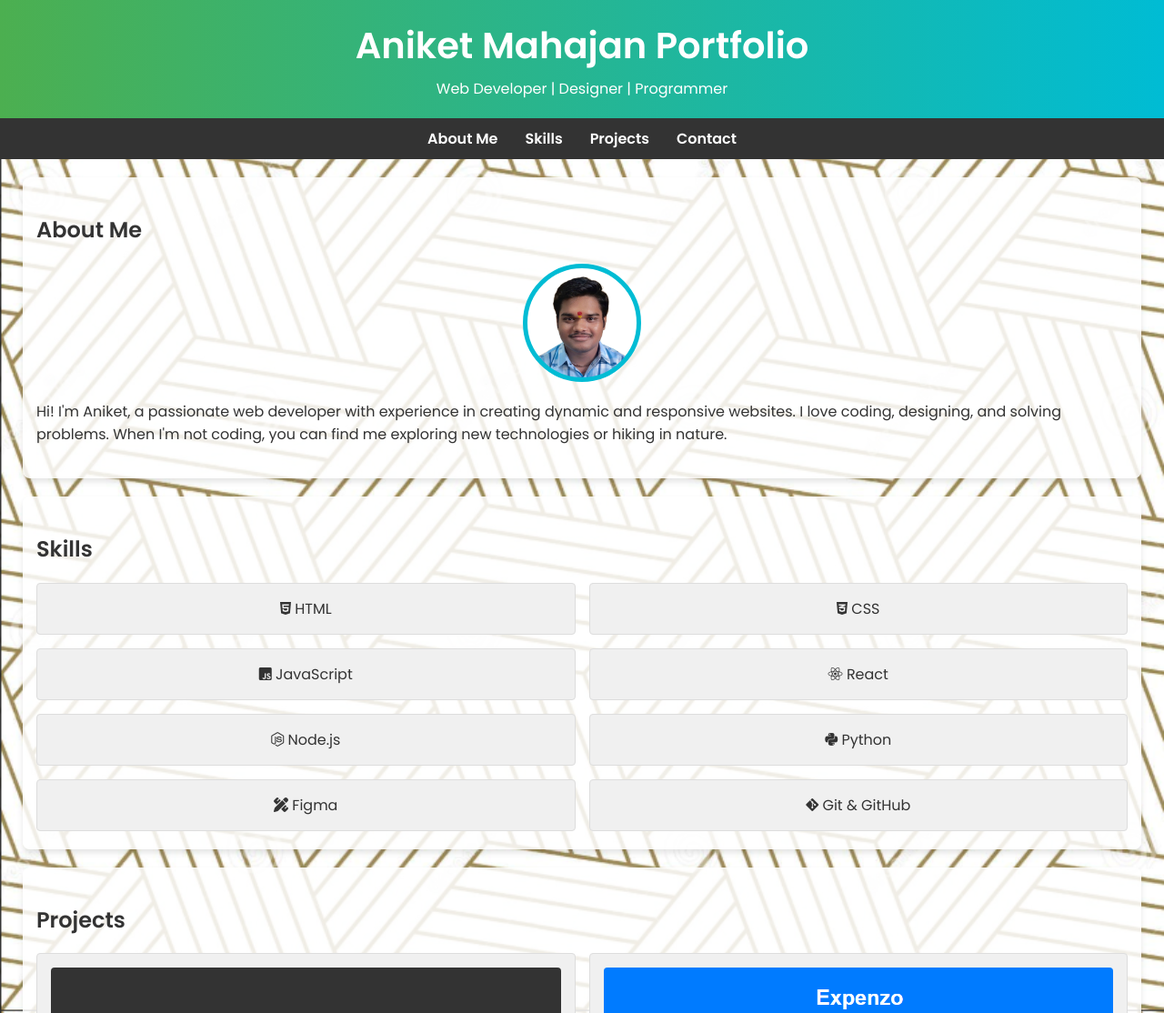
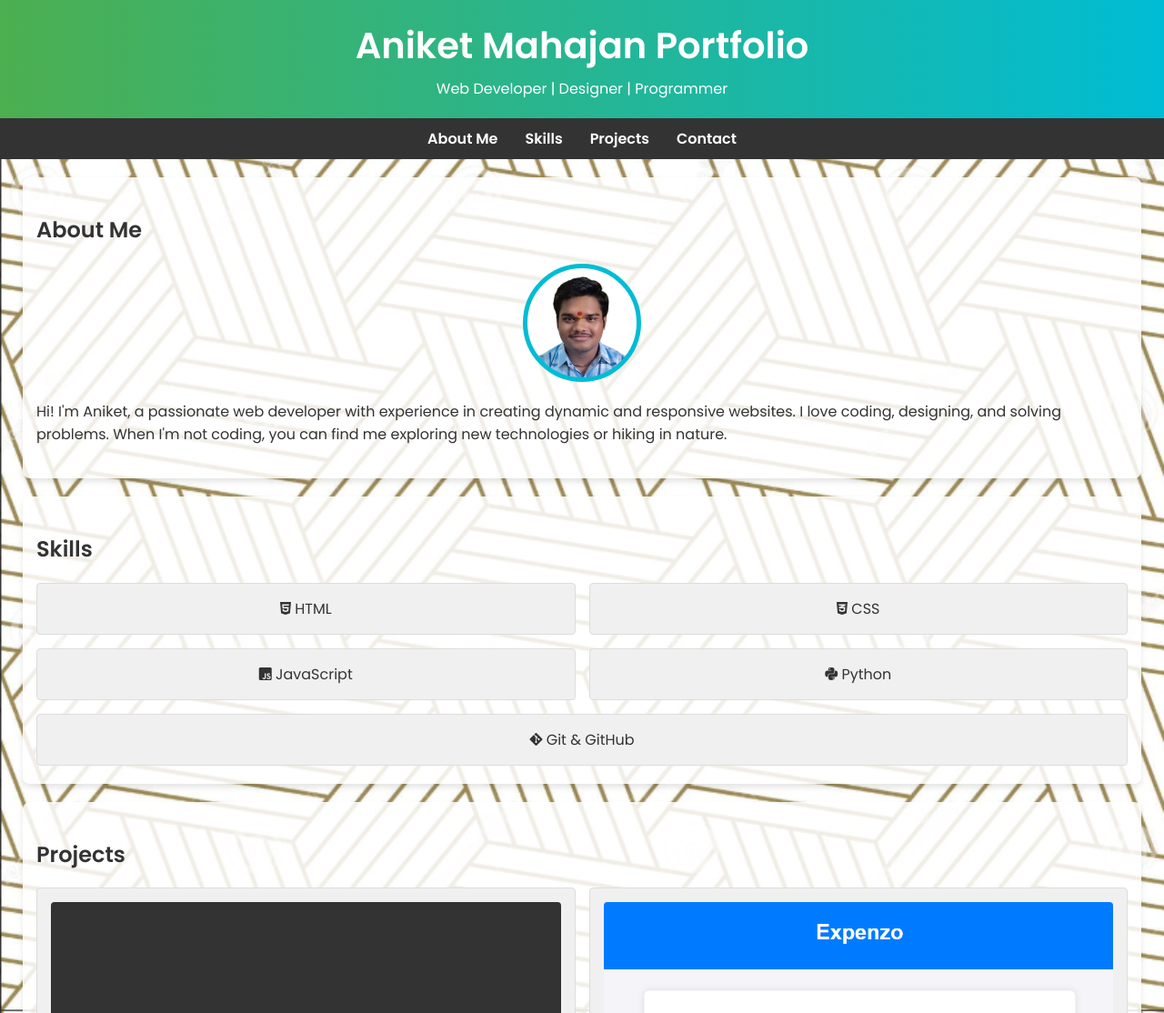
Before and after one commit to Hkaniket/Portfolio, a plain HTML site: page index.html in a window 1280 px wide. Shown: the top 1114 px of the page at 91% size. Drawn offline with Linux system fonts and the light colour scheme.

Commit message:
Update index.html

```diff
--- a/index.html
+++ b/index.html
@@ -190,10 +190,7 @@
             <div><i class="fab fa-html5"></i> HTML</div>
             <div><i class="fab fa-css3-alt"></i> CSS</div>
             <div><i class="fab fa-js-square"></i> JavaScript</div>
-            <div><i class="fab fa-react"></i> React</div>
-            <div><i class="fab fa-node-js"></i> Node.js</div>
             <div><i class="fab fa-python"></i> Python</div>
-            <div><i class="fas fa-pencil-ruler"></i> Figma</div>
             <div><i class="fab fa-git-alt"></i> Git & GitHub</div>
         </div>
     </section>
```
